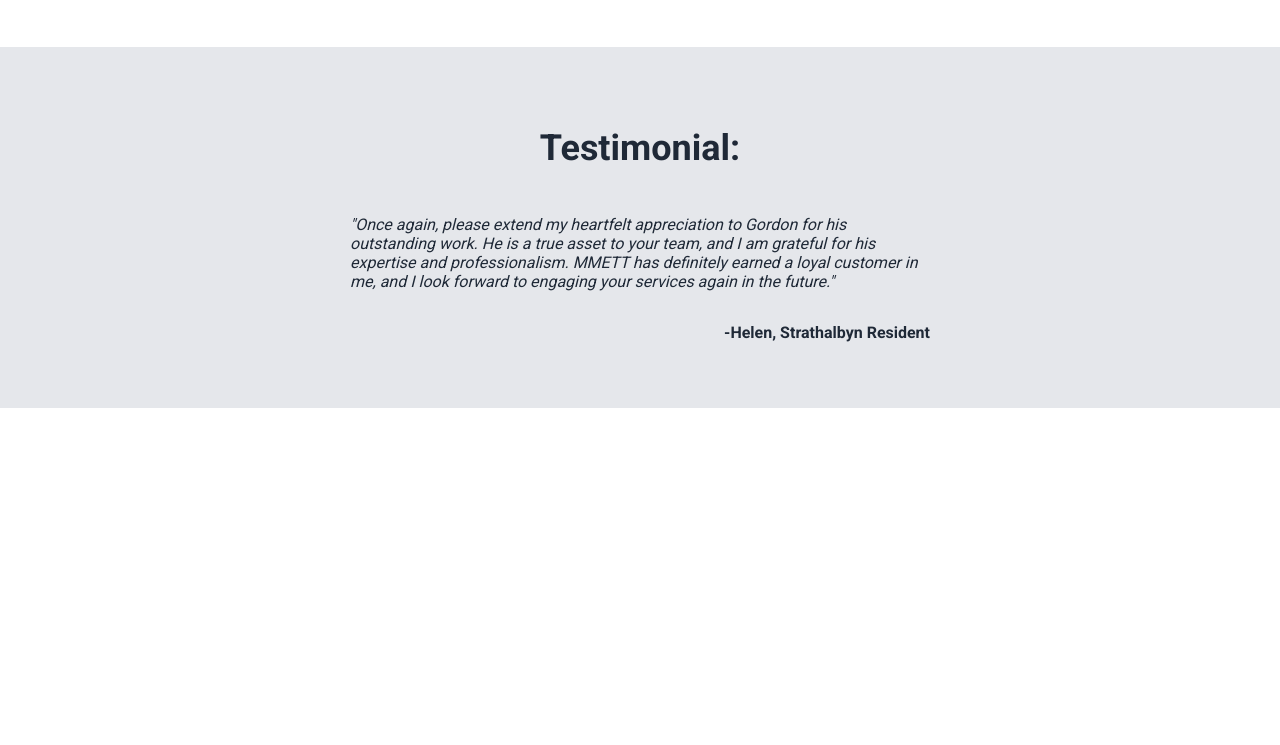
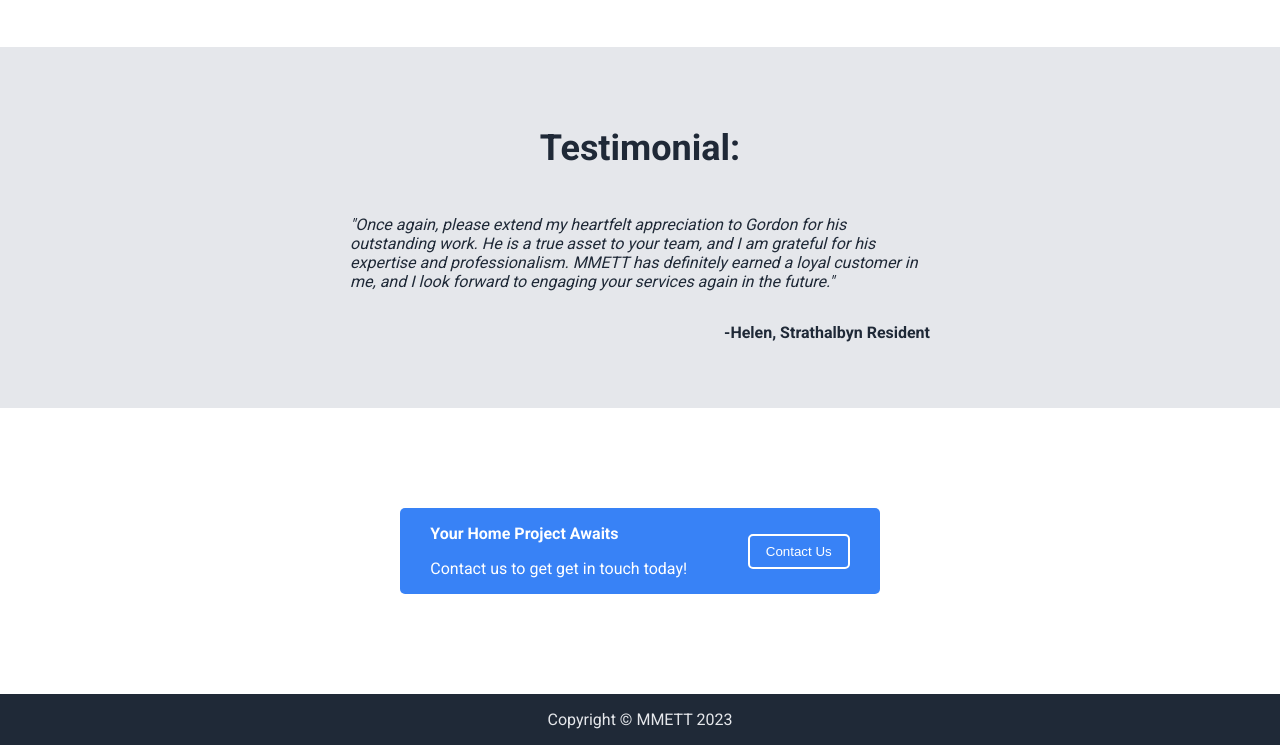
Before and after one commit to randy-shreeves/mmett, a plain HTML site: page index.html in a window 1280 px wide. Shown: the part 871-1616 px from the top of the page. Before the commit the page ends 1279 px from the top, so only its background shows below. Drawn offline with Linux system fonts and the light colour scheme.

Commit message:
Add call to action and footer
Added call-to-action and footer content to index.html file and styled it with style.css file.

```diff
--- a/index.html
+++ b/index.html
@@ -69,5 +69,18 @@
             <p><em>"Once again, please extend my heartfelt appreciation to Gordon for his outstanding work. He is a true asset to your team, and I am grateful for his expertise and professionalism. MMETT has definitely earned a loyal customer in me, and I look forward to engaging your services again in the future."</em></p>
             <p class="signature">-Helen, Strathalbyn Resident</p>
         </div>
+
+        <div class="action">
+            <div class="action-text">
+                <p><strong>Your Home Project Awaits</strong></p>
+                <p>Contact us to get get in touch today!</p>
+            </div>
+            <button>Contact Us</button>
+        </div>
+
+        <div class="footer">
+            <p>Copyright &copy; MMETT 2023</p>
+        </div>
+
     </body>
 </html>
--- a/style.css
+++ b/style.css
@@ -4,8 +4,8 @@ body{
     font-family: Roboto, sans-serif;
     display: flex;
     flex-direction: column;
-    flex: 1, 1, auto;
     margin: 0;
+    min-height: 100vh;
 }
 
 .hero-container{
@@ -60,7 +60,7 @@ header li{
     color: #E5E7EB;
 }
 
-button{
+.hero-container button{
     color: white;
     background-color: #3882F6;
     font-weight: bold;
@@ -125,3 +125,32 @@ button{
     align-self: flex-end;
     font-weight: bold;
 }
+
+.action{
+    margin: 100px 400px;
+    padding: 0px;
+    display: flex;
+    justify-content: space-around;
+    align-items: center;
+    background-color: #3882F6;
+    color: white;
+    border-radius: 5px;
+}
+
+.action button{
+    color: white;
+    background-color: #3882F6;
+    border-color: white;
+    border-radius: 5px;
+    border-style: solid;
+    padding: 8px 16px;
+}
+
+.footer{
+    display: flex;
+    justify-content: center;
+    align-items: center;
+    max-height: 100px;
+    color: #E5E7EB;
+    background-color: #1F2937
+}
```
